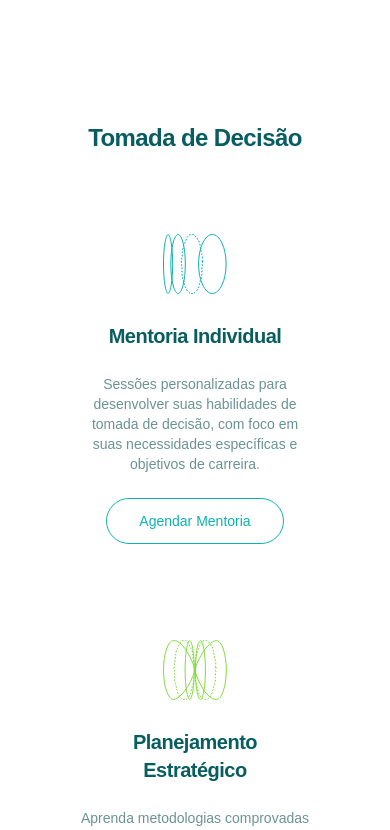
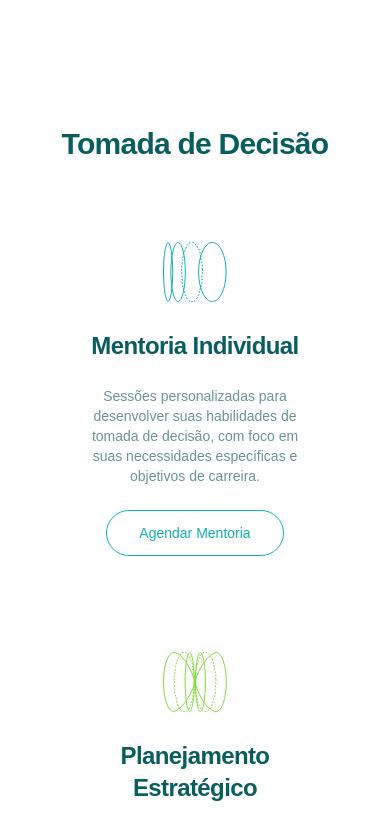
Before and after one commit to thbueno/sonata, a Next.js app: page / in a window 390 px wide. Shown: the part 1952-2782 px from the top of the page. Built offline with nearby package versions, Linux system fonts and the light colour scheme; a web font is replaced by a local one.

Commit message:
h2 h3 increase mobile size

```diff
--- a/src/app/globals.css
+++ b/src/app/globals.css
@@ -106,10 +106,10 @@ html {
     @apply font-sf-pro text-3xl font-normal tracking-tight text-(--dark-blue) md:text-4xl lg:text-5xl;
   }
   h2 {
-    @apply font-sf-pro text-2xl font-bold tracking-tight text-(--dark-blue) md:text-3xl lg:text-4xl text-center mb-12;
+    @apply font-sf-pro text-3xl font-bold tracking-tight text-(--dark-blue) md:text-3xl lg:text-4xl text-center mb-12;
   }
   h3 {
-    @apply font-sf-pro text-xl font-semibold tracking-tight text-(--dark-blue) md:text-2xl lg:text-2xl;
+    @apply font-sf-pro text-2xl font-semibold tracking-tight text-(--dark-blue) md:text-2xl lg:text-2xl;
   }
   p {
     @apply font-sf-pro text-sm font-normal text-(--grey) md:text-base lg:text-base;
```
